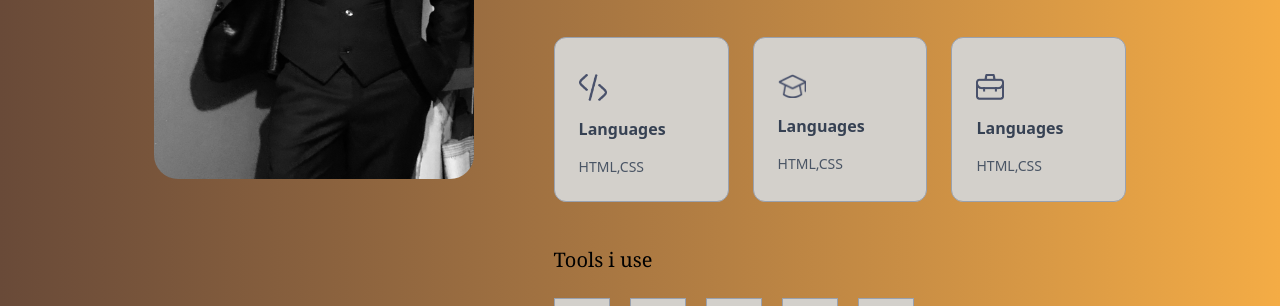
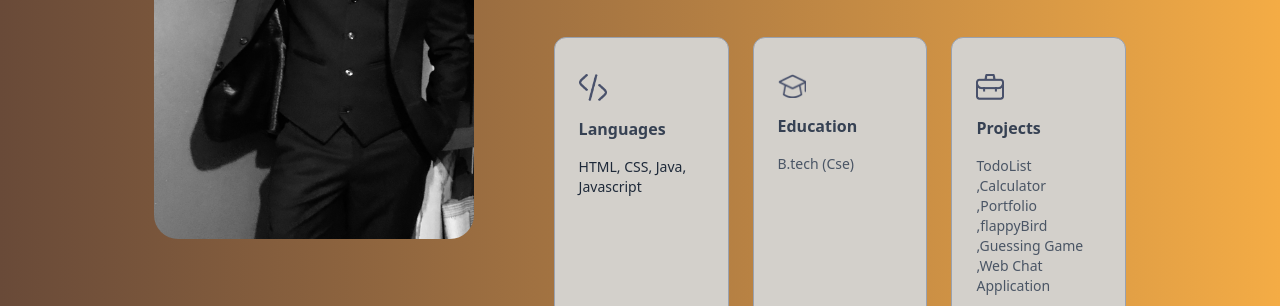
Before and after one commit to anuj1012/portfolios, a plain HTML site: page index.html in a window 1280 px wide. Shown: the part 1427-1733 px from the top of the page. Drawn offline with nearby package versions, Linux system fonts and the light colour scheme; a web font is replaced by a local one.

Commit message:
Update index.html

```diff
--- a/index.html
+++ b/index.html
@@ -33,12 +33,12 @@
             />
             <ul
                 id="ul"
-                class="hidden md:flex items-center gap-6 lg:gap-8 rounded-full px-12 py-3 bg-[#272932] shadow-sm bg-opacity-50 text-white"
+                class="hidden md:flex items-center gap-6 lg:gap-8 rounded-full px-12 py-3 bg-gradient-to-l from-[#694A38] to-[#F4AC45] shadow-sm bg-opacity-50 text-white"
             >
-                <li><a class="hover:text-xl hover:font-serif hover:text-gray-500" href="#top">Home</a></li>
-                <li><a class="hover:text-xl hover:font-serif hover:text-gray-500"  href="#about">About Me</a></li>
-                <li><a class="hover:text-xl hover:font-serif hover:text-gray-500"  href="#projects">Projects</a></li>
-                <li><a class="hover:text-xl hover:font-serif hover:text-gray-500"  href="#contact">Contact Me</a></li>
+                <li><a class="hover:text-xl hover:font-serif hover:text-black duration-500" href="#top">Home</a></li>
+                <li><a class="hover:text-xl hover:font-serif hover:text-black duration-500"  href="#about">About Me</a></li>
+                <li><a class="hover:text-xl hover:font-serif hover:text-black duration-500"  href="#projects">Projects</a></li>
+                <li><a class="hover:text-xl hover:font-serif hover:text-black duration-500"  href="#contact">Contact Me</a></li>
             </ul>
 
             <div class="flex items-center gap-4">
@@ -49,7 +49,7 @@
                     /> -->
                 </button>
 
-                <a
+                <!-- <a
                     href="#contact"
                     class="hidden lg:flex item-center gap-3 px-10 py-2.5 border border-gray-500 rounded-full ml-4  bg-[#272932] text-white hover:text-xl hover:font-serif hover:text-gray-500"
                 >
@@ -59,7 +59,7 @@
                         alt=""
                         class="w-2 h-2"
                     />
-                </a>
+                </a> -->
 
                 <button
                     class="block md:hidden ml-3"
@@ -76,7 +76,7 @@
             <!-- Mobile view -->
             <ul
                 id="sideMenu"
-                class="flex md:hidden flex-col gap-4 py-20 px-10 fixed -right-64 top-0 buttom-0 w-64 z-50 h-screen bg-rose-50 transition duration-500"
+                class="flex md:hidden flex-col gap-4 py-20 px-10 fixed -right-64 top-0 buttom-0 w-64 z-50 h-screen bg-gradient-to-l from-[#694A38] to-[#F4AC45] transition duration-500 text-white font-serif "
             >
                 <div
                     class="absolute right-6 top-6"
@@ -89,7 +89,7 @@
                     />
                 </div>
 
-                <li><a href="#top" onclick="closeMenu()">Home</a></li>
+                <li class="hover:text-[#]"><a href="#top" onclick="closeMenu()">Home</a></li>
                 <li><a href="#about" onclick="closeMenu()">About Me</a></li>
                 <li><a href="#projects" onclick="closeMenu()">Projects</a></li>
                 <li><a href="#contact" onclick="closeMenu()">Contact Me</a></li>
@@ -191,7 +191,7 @@
 
                     <ul class="grid grid-cols-1 sm:grid-cols-3 gap-6 max-w-2xl">
                         <li
-                            class="border-[0.5px] mb-5  bg-[#D3D0CB] border-gray-400 rounded-xl p-6 cursor-pointer hover:bg-[#fcf4ff] hover:-translate-y-1 duration 500 hover:shadow-[4px_4px_0_#000]"
+                            class="border-[0.5px] mb-5  bg-[#D3D0CB] border-gray-400 rounded-xl p-6 cursor-pointer hover:bg-[#fcf4ff] hover:-translate-y-1 duration 500 hover:shadow-[4px_4px_0_#424B54]"
                         >
                             <img
                                 src="./images/code-icon.png"
@@ -199,35 +199,35 @@
                                 class="w-7 mt-3"
                             />
                             <h3 class="my-4 font-semibold text-gray-700">Languages</h3>
-                            <p class="text-gray-600 text-sm">HTML,CSS</p>
+                            <p class="text-gray-800 text-sm">HTML, CSS,  Java,  Javascript</p>
                         </li>
 
                         <li
-                            class="border-[0.5px] mb-5  bg-[#D3D0CB] border-gray-400 rounded-xl p-6 cursor-pointer hover:bg-[#fcf4ff] hover:-translate-y-1 duration 500 hover:shadow-[4px_4px_0_#000]"
+                            class="border-[0.5px] mb-5  bg-[#D3D0CB] border-gray-400 rounded-xl p-6 cursor-pointer hover:bg-[#fcf4ff] hover:-translate-y-1 duration 500 hover:shadow-[4px_4px_0_#424B54]"
                         >
                             <img
                                 src="./images/edu-icon.png"
                                 alt=""
                                 class="w-7 mt-3"
                             />
-                            <h3 class="my-4 font-semibold text-gray-700">Languages</h3>
-                            <p class="text-gray-600 text-sm">HTML,CSS</p>
+                            <h3 class="my-4 font-semibold text-gray-700">Education</h3>
+                            <p class="text-gray-600 text-sm">B.tech (Cse) </p>
                         </li>
 
                         <li
-                        class="border-[0.5px] mb-5  bg-[#D3D0CB] border-gray-400 rounded-xl p-6 cursor-pointer hover:bg-[#fcf4ff] hover:-translate-y-1 duration 500 hover:shadow-[4px_4px_0_#000]"
+                        class="border-[0.5px] mb-5  bg-[#D3D0CB] border-gray-400 rounded-xl p-6 cursor-pointer hover:bg-[#fcf4ff] hover:-translate-y-1 duration 500 hover:shadow-[4px_4px_0_#424B54]"
                         >
                             <img
                                 src="./images/project-icon.png"
                                 alt=""
                                 class="w-7 mt-3"
                             />
-                            <h3 class="my-4 font-semibold text-gray-700">Languages</h3>
-                            <p class="text-gray-600 text-sm">HTML,CSS</p>
+                            <h3 class="my-4 font-semibold text-gray-700">Projects</h3>
+                            <p class="text-gray-600 text-sm">TodoList ,Calculator ,Portfolio ,flappyBird ,Guessing Game ,Web Chat Application </p>
                         </li>
                     </ul>
 
-                    <h4 class="my-6 text-xl font-serif text-black ">Tools i use</h4>
+                    <h4 class="my-6 text-lg font-bold font-serif text-black ">Tools i use</h4>
                     <ul class="flex items-center gap-3 sm:gap-5">
                         <li
                             class="flex items-center justify-center w-12 sm:w-14 aspect-square border border-gray-400 ronded-lg cursor-pointer hover:-translate-y-1 duration 500 bg-[#D3D0CB]"
```
